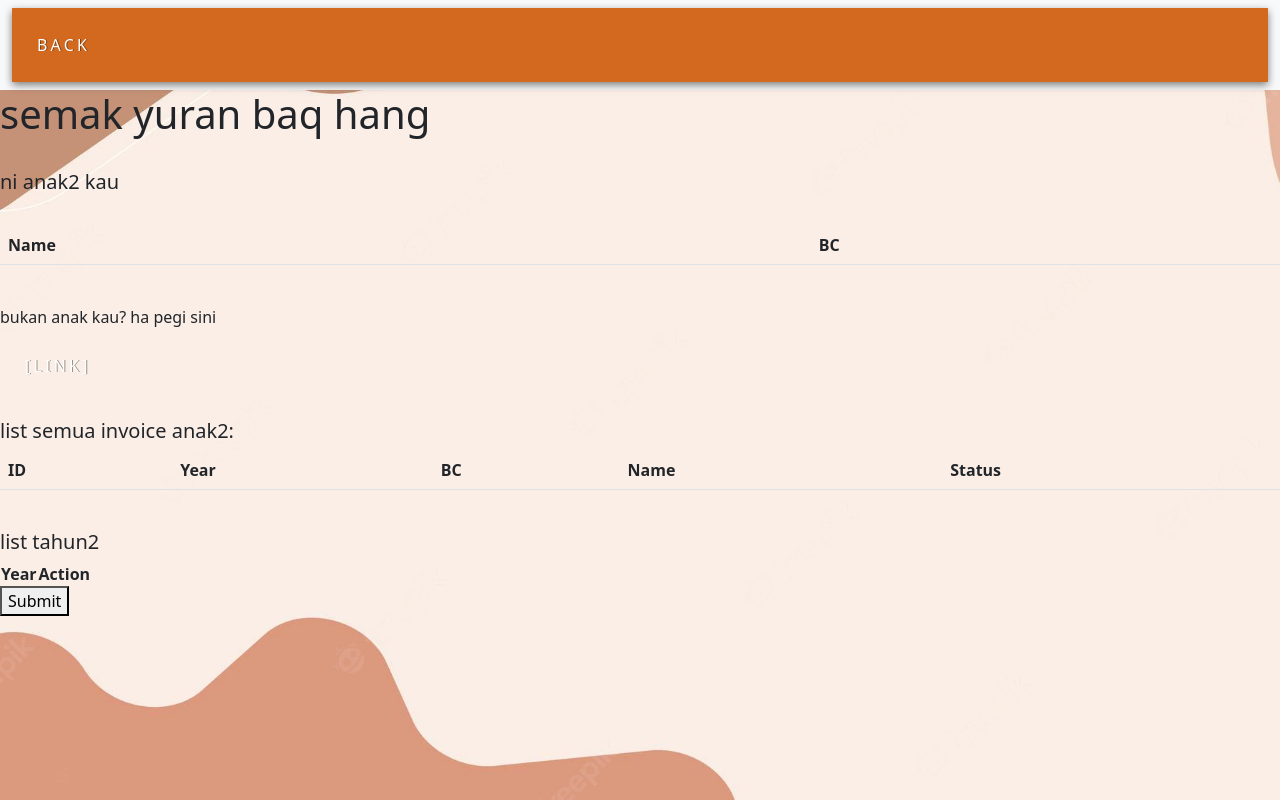
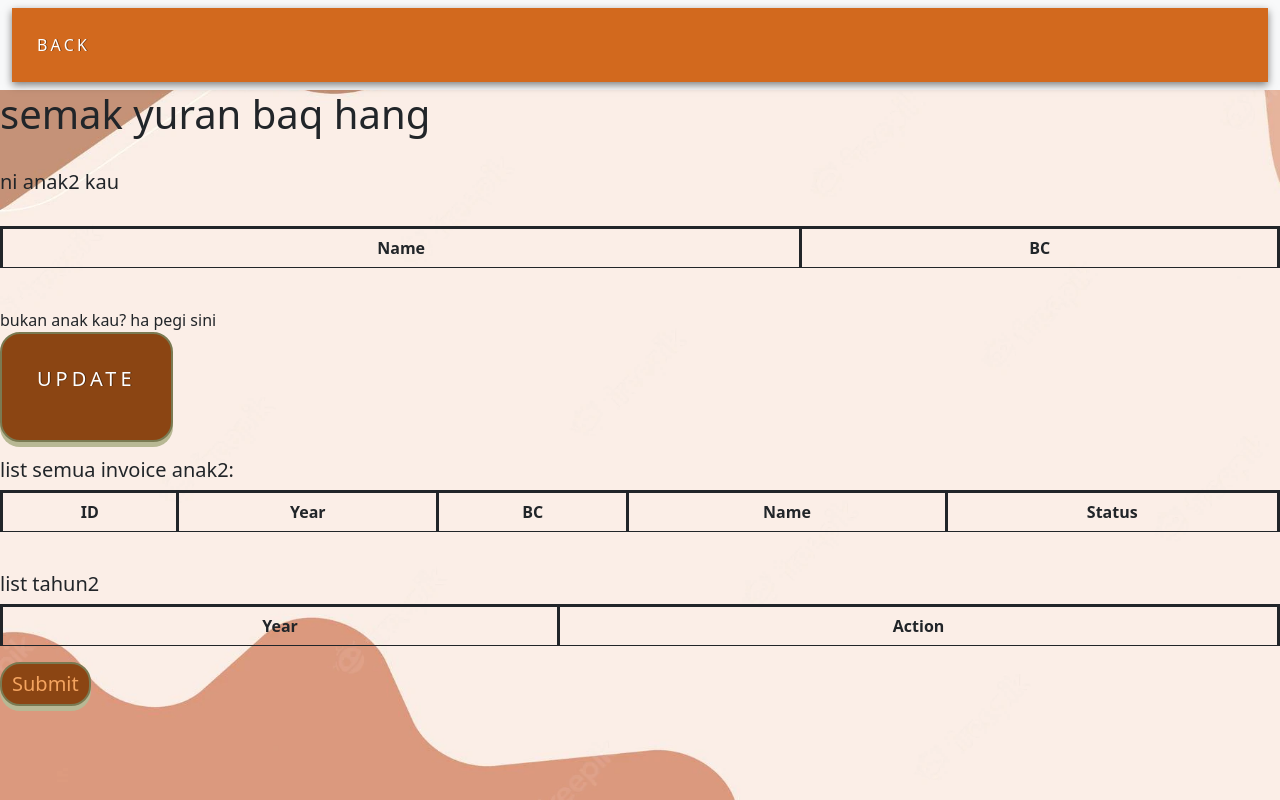
Before and after one commit to mrahmatm/csc578_grp, a PHP site: the page made by parent/semak yuran.php in a window 1280 px wide. Run offline with PHP 8.4, Linux system fonts and the light colour scheme; a user stored in the database is signed in; data comes from the database, SQL or seed files in the repository; lists and menus that the app fills with data are empty.

Commit message:
edit table sikit

```diff
--- a/parent/boot.php
+++ b/parent/boot.php
@@ -96,6 +96,57 @@ li:nth-child(4) a:after {
 a:hover:after {
   transform: rotateX(0deg) translateZ(0px);
 }
+.button {
+  display: inline-block;
+  padding: 5px 10px;
+  font-size: 20px;
+  cursor: pointer;
+  text-align: center;
+  outline: none;
+  color: #f4a460;
+  background-color: #8b4513;
+  border: 2px solid #7a7a52;
+  border-radius: 20px;
+  box-shadow: 0 5px #b8b894;
+}
+
+
+.button:hover {
+  background-color: #a9a9a9;
+  color: black;
+}
+
+.button:active {
+  background-color: #088A08;
+  box-shadow: 0 5px #666;
+  transform: translateY(4px);
+}
+
+.button span {
+  cursor: pointer;
+  display: inline-block;
+  position: relative;
+  transition: 0.5s;
+}
+
+.button span:after {
+  content: '\00bb';
+  position: absolute;
+  opacity: 0;
+  top: 0;
+  right: -20px;
+  transition: 0.5s;
+}
+
+.button:hover span {
+  padding-right: 25px;
+}
+
+.button:hover span:after {
+  opacity: 1;
+  right: 0;
+}
+
 </style>
 </head>
 <body>
--- a/parent/dashboard.php
+++ b/parent/dashboard.php
@@ -100,12 +100,12 @@
             <a href="semak yuran.php"><button class="button"><span><b>Semakan Yuran</b></span></button></a>
             <br><br>
             <a href="edit account.php"><button class="button"><span><b>Edit Account</b></span></button></a>
-            <br><br>
-
+            <br><br><br><br><br>
+            <button id="btnLogout" onclick="logOut()" class="button"><b>Log Out</b></button>
             <br>
         </div>
     <div>
-        <button id="btnLogout" onclick="logOut()" class="button">Log Out</button>
+
     </div>
 </body>
 </html>
--- a/parent/semak yuran.php
+++ b/parent/semak yuran.php
@@ -24,35 +24,56 @@ echo "
         window.onload = fetchChildren('none');
         window.onload = fetchInvoice();
     </script>
+
+    <style>
+        table,  {
+            border: 1px solid;
+
+            text-align: center;
+        }
+        th{
+            border: 3px solid;
+            text-align: center;
+            ;
+
+        }
+        td{
+            border: 1px solid;
+            text-align: center;
+
+        }
+
+
+    </style>
 </head>
 <body>
     <h1>semak yuran baq hang</h1><br>
     <div>
         <h5>ni anak2 kau</h5><br>
         <div>
-            <table id="childrenTable" class="table">
+            <table id="childrenTable" class="table"     >
                 <tr>
                     <th>Name</th><th>BC</th>
                 </tr>
             </table><br>
-            <p>bukan anak kau? ha pegi sini <a href="edit account.php">[link]</a></p>
+            <p>bukan anak kau? ha pegi sini <br><button class="button"><a href="edit account.php">Update</a></p></button>
         </div>
         <div>
             <h5>list semua invoice anak2:</h5>
             <table id="billTable" class="table">
                 <tr>
-                    <th>ID</th><th>Year</th><th>BC</th><th>Name</th><th>Status</th>
+                    <th >ID</th><th>Year</th><th>BC</th><th>Name</th><th>Status</th>
                 </tr>
             </table><br>
         </div>
         <div>
             <h5>list tahun2</h5>
-            <table id="billYearTable">
+            <table id="billYearTable" class="table">
                 <tr>
                     <th>Year</th><th>Action</th>
                 </tr>
             </table>
-            <button>Submit</button>
+            <button class="button">Submit</button>
         </div>
     </div>
 </body>
```
Also changed, not shown: parent/edit account.php (+18 -5 lines).
